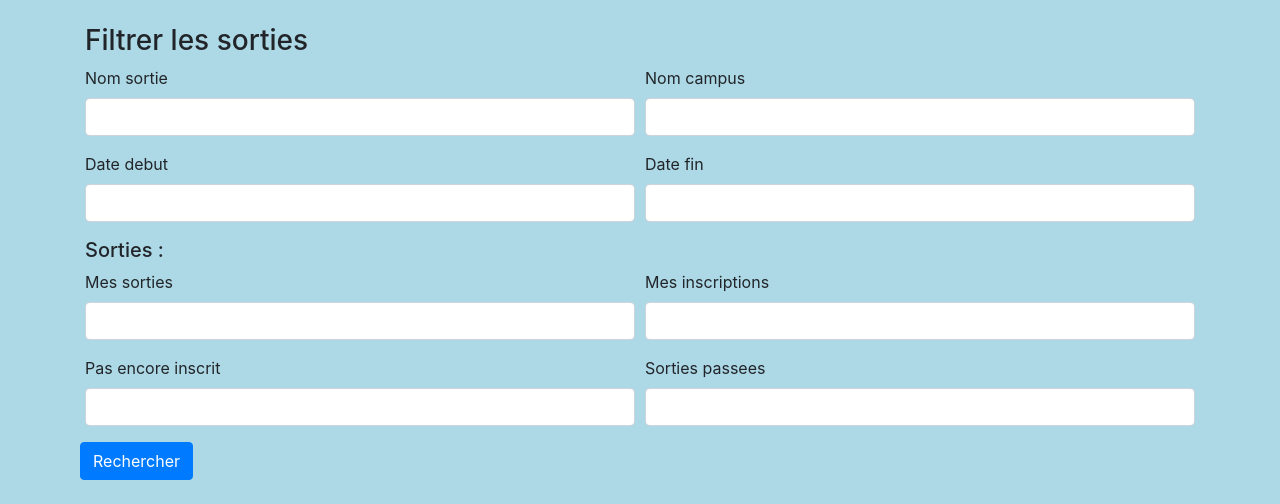
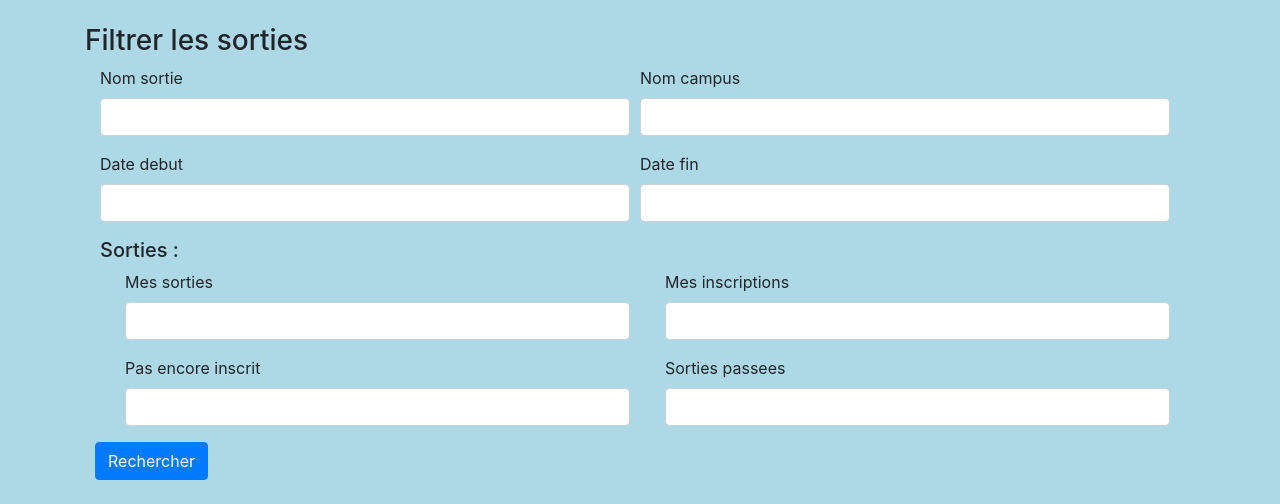
Before and after one commit to lucas5644/sortir.com, a Symfony app: template templates/main/index.html.twig in a window 1280 px wide. Shown: the part 100-604 px from the top of the page. Run offline with Twig, Linux system fonts and the light colour scheme; the template is opened without the code that fills it, so the values that code supplies are empty; form fields are guessed from the names that the template uses; some libraries are stand-ins or nearby versions.

Commit message:
findSortie OK

```diff
--- a/templates/main/index.html.twig
+++ b/templates/main/index.html.twig
@@ -3,33 +3,32 @@
 {% block main %}
     <h3>Filtrer les sorties</h3>
     {{ form_start(findMesSortiesForm) }}
-    <div class="form-row">
-        <div class="col-6">
+    <div class="form-row col-12">
+        <div class="col-sm-6 col-xs-12">
             {{ form_row(findMesSortiesForm.nomSortie) }}
         </div>
-        <div class="col-6">
+        <div class="col-sm-6 col-xs-12">
             {{ form_row(findMesSortiesForm.nomCampus) }}
         </div>
-        <div class="col-6">
+        <div class="col-sm-6 col-xs-12">
             {{ form_row(findMesSortiesForm.dateDebut) }}
         </div>
-        <div class="col-6">
+        <div class="col-sm-6 col-xs-12">
             {{ form_row(findMesSortiesForm.dateFin) }}
         </div>
-        <div class="col-12">
+        <div class="col-10">
             <h5>Sorties : </h5>
-
         </div>
-        <div class="col-6">
+        <div class="col-sm-6 col-xs-12" style="padding-left: 30px">
             {{ form_row(findMesSortiesForm.mesSorties) }}
         </div>
-        <div class="col-6">
+        <div class="col-sm-6 col-xs-12" style="padding-left: 30px">
             {{ form_row(findMesSortiesForm.mesInscriptions) }}
         </div>
-        <div class="col-6">
+        <div class="col-sm-6 col-xs-12" style="padding-left: 30px">
             {{ form_row(findMesSortiesForm.pasEncoreInscrit) }}
         </div>
-        <div class="col-6">
+        <div class="col-sm-6 col-xs-12" style="padding-left: 30px">
             {{ form_row(findMesSortiesForm.sortiesPassees) }}
         </div>
 
@@ -40,6 +39,7 @@
     </div>
     {{ form_end(findMesSortiesForm) }}
     <br>
+    {% if sorties | length > 0 %}
         <div class="table-responsive pre-scrollable">
             <table class="table table-striped">
                 <thead>
@@ -73,95 +73,6 @@
                 {% endfor %}
             </table>
         </div>
-
+    {% endif %}
 
 {% endblock %}
-
-
-{#{% block title %}Accueil{% endblock %}#}
-
-{#{% block main %}#}
-{#    <br>#}
-{#    <h3>Filtrer les sorties</h3>#}
-{#    {{ form_start(findSortieForm) }}#}
-{#    <div class="row">#}
-{#        <div class="col-6">#}
-{#            {{ form_widget(findSortieForm) }}#}
-{#        </div>#}
-{#        <div class="form-group col-6">#}
-{#            <label for="campus">Campus :</label>#}
-{#            <select id="campus" name="campus" class="form-control">#}
-{#                <option value="" selected>Tous les campus</option>#}
-{#                {% for camp in campus %}#}
-{#                    <option>{{ camp.nom }}</option>#}
-{#                {% endfor %}#}
-{#            </select>#}
-{#        </div>#}
-{#        <div class="form-group col-6">#}
-{#            <label for="dateDebut">Entre le :</label>#}
-{#            <input type="date" class="form-control"#}
-{#                   name="dateDebut" id="dateDebut">#}
-{#        </div>#}
-{#        <div class="form-group col-6">#}
-{#            <label for="dateFin" >... et le :</label>#}
-{#            <input type="datetime-local" class="form-control"#}
-{#                   name="dateFin" id="dateFin">#}
-{#        </div>#}
-{#        <div class="col-6">#}
-{#            <input type="checkbox" name="mesSorties" id="mesSorties">#}
-{#            <label for="mesSorties">Sorties dont je suis l'organisateur/trice</label>#}
-{#        </div>#}
-{#        <div class="col-6">#}
-{#            <input type="checkbox" name="mesInscriptions" id="mesInscriptions">#}
-{#            <label for="mesInscriptions">Sorties auxquelles je suis inscrit/e</label>#}
-{#        </div>#}
-{#        <div class="col-6">#}
-{#            <input type="checkbox" name="pasEncoreInscrit" id="pasEncoreInscrit">#}
-{#            <label for="pasEncoreInscrit">Sorties auxquelles je ne suis pas inscrit/e</label>#}
-{#        </div>#}
-{#        <div class="col-6">#}
-{#            <input type="checkbox" name="sortiesPassees" id="sortiesPassees">#}
-{#            <label for="sortiesPassees">Sorties passées</label>#}
-{#        </div>#}
-{#    </div>#}
-{#    <div class="text-right">#}
-{#        <input class="btn btn-primary" type="submit" value="Rechercher">#}
-{#    </div>#}
-{#    {{ form_end(findSortieForm) }}#}
-{#    <br>#}
-{#    {% if sorties is not null %}#}
-{#        <div class="table-responsive pre-scrollable">#}
-{#            <table class="table table-striped">#}
-{#                <thead>#}
-{#                <tr>#}
-{#                    <th scope="col">Nom de la sortie</th>#}
-{#                    <th scope="col">Date de la sortie</th>#}
-{#                    <th scope="col">Clôture</th>#}
-{#                    <th scope="col">Inscrits/<br>places</th>#}
-{#                    <th scope="col">Etat</th>#}
-{#                    <th scope="col">Inscrit</th>#}
-{#                    <th scope="col">Organisateur</th>#}
-{#                    <th scope="col">Actions</th>#}
-{#                </tr>#}
-{#                </thead>#}
-{#                {% for sortie in sorties %}#}
-{#                    <tr>#}
-{#                        <td>{{ sortie.nom }}</td>#}
-{#                        <td>{{ sortie.dateHeureDebut | date('d/m/y') }}</td>#}
-{#                        <td>{{ sortie.dateLimiteInscription | date('d/m/y') }}</td>#}
-{#                        <td class="text-center">{{ sortie.inscriptions | length }} /#}
-{#                            {{ sortie.nbInscriptionMax }}#}
-{#                        </td>#}
-{#                        <td>{{ sortie.etat.libelle }}</td>#}
-
-{#                    <td></td>#}
-{#                    <td><a href="{{ path('profile', {pseudo: sortie.organisateur.pseudo}) }}">{{ sortie.organisateur.prenom }}#}
-{#                            {{ sortie.organisateur.nom | slice(0,1) }}.</a>#}
-{#                    </td>#}
-{#                </tr>#}
-{#            {% endfor %}#}
-{#        </table>#}
-{#    </div>#}
-{#    {% endif %}#}
-{#    <br>#}
-{#{% endblock %}#}
```
Also changed, not shown: src/Controller/MainController.php (+5 -46 lines), src/Repository/SortieRepository.php (+0 -53 lines). Lines whose indentation alone changed are shown as unchanged.
